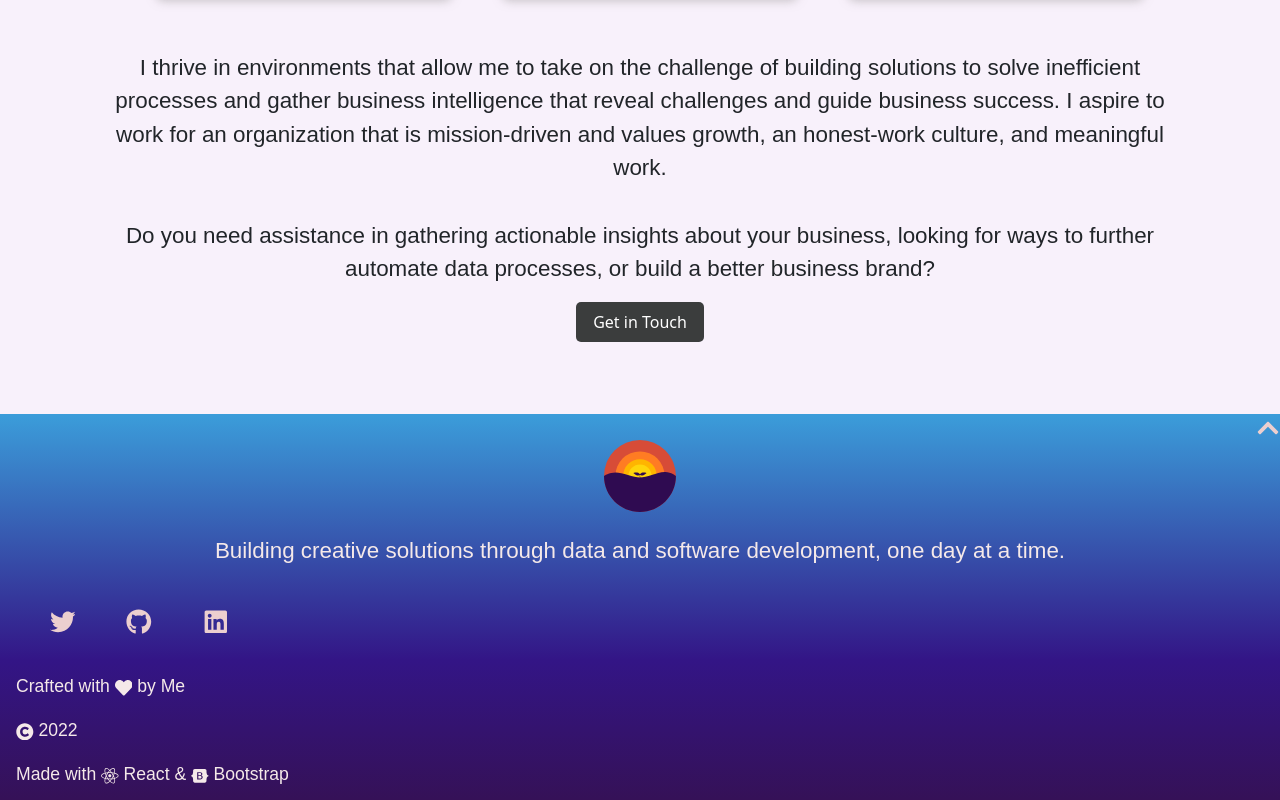
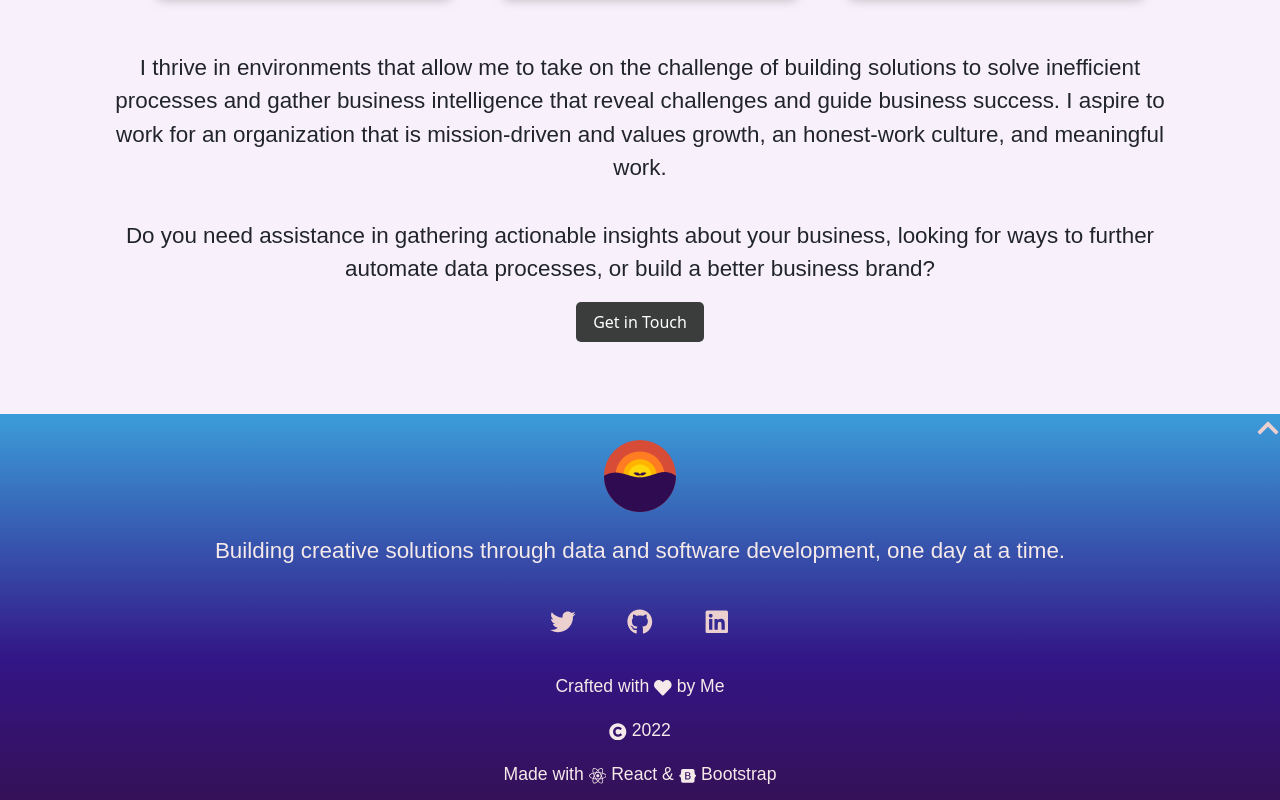
Before and after one commit to ammartin8/ammartin8.github.io, a React (Create React App) app: page / in a window 1280 px wide. Shown: the part 2844-3644 px from the top of the page. Built offline with nearby package versions, Linux system fonts and the light colour scheme.

Commit message:
Fixed alignment of content in footer

```diff
--- a/src/components/Footer.js
+++ b/src/components/Footer.js
@@ -27,7 +27,7 @@ function Footer() {
           </a>
         </Row>
         <Row
-          className="text-center"
+          className="text-center d-flex"
           style={{
             flexDirection: "column",
             alignItems: "center",
@@ -36,10 +36,11 @@ function Footer() {
           <img src={brandLogo} alt="Brand Logo" style={{width:"6em"}}/>
           <p style={{paddingTop: "1em"}}>Building creative solutions through data and software development, one day at a time.</p>
         </Row>
-        <Row className="d-flex" style={{justifyContent: "center"}}>
-          <IconContext.Provider value={{ className: "social-icons" }}>
+        <Row className="d-flex text-center" style={{justifyContent: "center"}}>
+          <IconContext.Provider className="d-flex" value={{ className: "social-icons" }} style={{justifyContent: "center"}}>
             <ul
               className="social-icon-list d-flex"
+              style={{justifyContent: "center"}}
             >
               <li>
                 <a href="https://twitter.com/amuzen22" target="_blank" rel="noopener noreferrer">
@@ -62,21 +63,22 @@ function Footer() {
       </Container>
       <Container
         id="lowerFooterSection"
-        className="lower-footer-container m-0 p-1"
+        className="lower-footer-container m-0 p-1 d-flex"
         style={{
           justifyContent: "center",
           maxWidth: "100vw",
           alignItems: "center",
+          flexDirection: "column"
         }}
       >
-        <Row style={{ justifyContent: "center" }}>
-          <p>Crafted with {<FaHeart />} by Me</p>
+        <Row className="d-flex" style={{ justifyContent: "center" }}>
+          <p style={{ justifyContent: "center", textAlign: "center"}}>Crafted with {<FaHeart />} by Me</p>
         </Row>
         <Row style={{ justifyContent: "center" }}>
-          <p>{<FaCopyright />} 2022</p>
+          <p style={{ justifyContent: "center", textAlign: "center"}}>{<FaCopyright />} 2022</p>
         </Row>
         <Row style={{ justifyContent: "center" }}>
-          <p>
+          <p style={{ justifyContent: "center", textAlign: "center"}}>
             Made with {<FaReact />} React & {<FaBootstrap />} Bootstrap{" "}
           </p>
         </Row>
```
